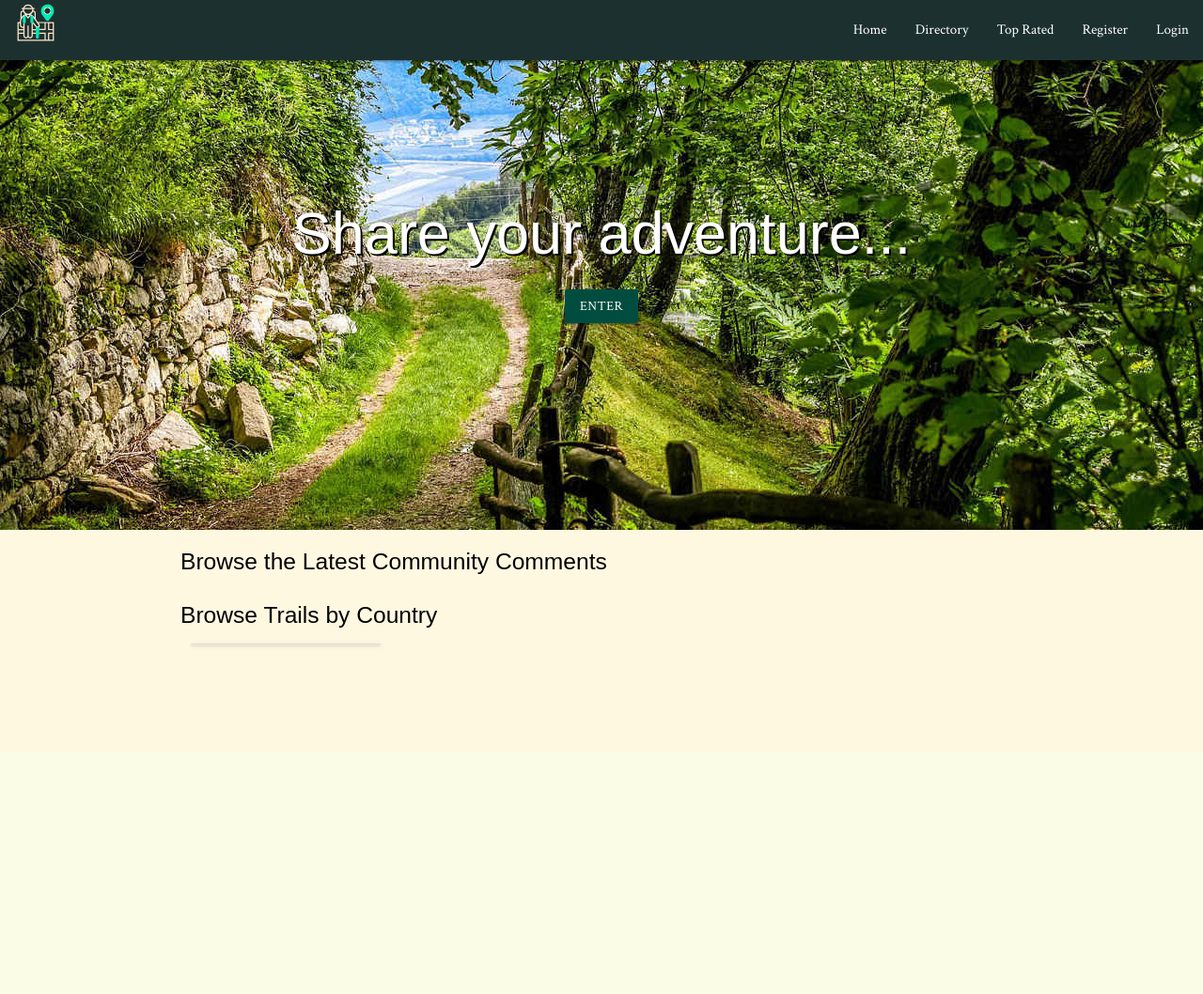
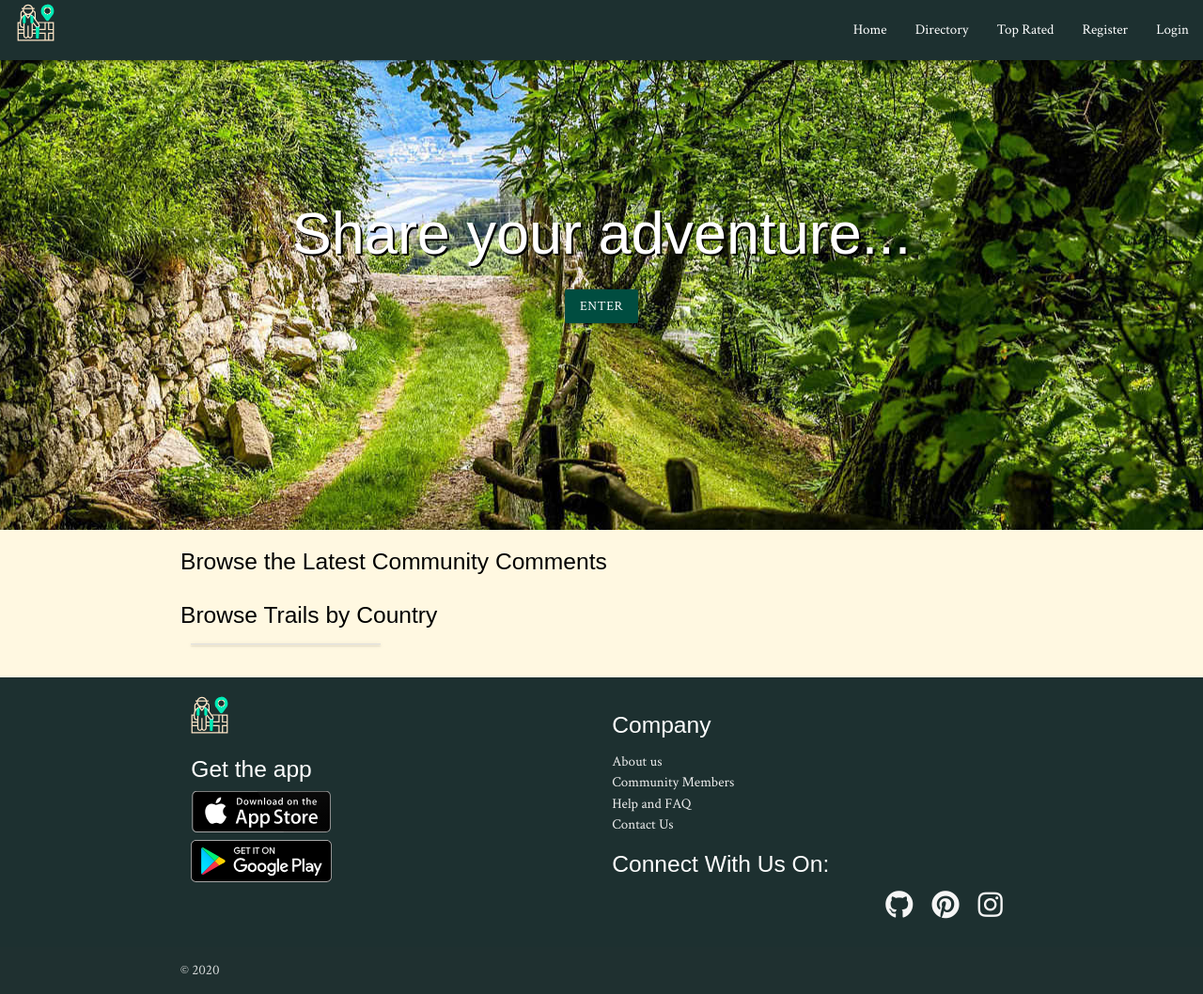
Before and after one commit to Oraclebun/ci-datacentric-project3, a Flask app: page / in a window 1280 px wide. Shown: the whole page at 94% size. Before the commit the page ends 689 px from the top, so only its background shows below. Run offline with Flask 2, Linux system fonts and the light colour scheme; data that the repository does not hold is empty; some libraries are stand-ins or nearby versions; some web fonts are replaced.

Commit message:
add footer to base.template.html, add appstore and google playstore badge image to display on footer

```diff
--- a/static/css/styles.css
+++ b/static/css/styles.css
@@ -120,6 +120,10 @@ padding-right: 1em; /*set this area for ...*/
     filter: invert(86%) sepia(3%) saturate(3689%) hue-rotate(330deg) brightness(111%) contrast(101%);
   }
 
+footer.page-footer{
+    background-color: #1d3030;
+}
+
 .flash{
     font-size: 1rem;
     color: white;
@@ -139,6 +143,11 @@ h2, h3, h4, h5, h6{
 
 .hike-period{
     display: inline-block;
+}
+
+.media{
+    margin: 10px;
+    font-size: 2rem;
 }
 
 nav .brand-logo{
--- a/templates/base.template.html
+++ b/templates/base.template.html
@@ -9,6 +9,9 @@
     <link href="https://fonts.googleapis.com/icon?family=Material+Icons" rel="stylesheet">
     <link href="https://fonts.googleapis.com/css2?family=Ruluko&display=swap" rel="stylesheet">   <!--Headings-->
     <link href="https://fonts.googleapis.com/css2?family=Crimson+Text&display=swap" rel="stylesheet">  <!--Body-->
+
+    <!--Font Awesome-->
+    <link rel="stylesheet" href="https://use.fontawesome.com/releases/v5.14.0/css/all.css" integrity="sha384-HzLeBuhoNPvSl5KYnjx0BT+WB0QEEqLprO+NBkkk5gbc67FTaL7XIGa2w1L0Xbgc" crossorigin="anonymous">
 
     <!-- Compiled and minified Materialize CSS -->
     <link rel="stylesheet" href="https://cdnjs.cloudflare.com/ajax/libs/materialize/1.0.0/css/materialize.min.css">
@@ -74,4 +77,38 @@
     {% block js %}
     {% endblock %}
     </body>
+
+
+        <footer class="page-footer">
+          <div class="container">
+            <div class="row">
+              <div class="col l4 s12">
+              <img class="filter-blanched" src="{{ url_for('static', filename='image/hiker.svg') }}"/>
+                <h5 class="white-text">Get the app</h5>
+                <a href="https://www.apple.com/uk/ios/app-store/"><img src="{{ url_for('static', filename='image/appstore.svg') }}"/></a>
+                <a href="https://play.google.com/store?hl=en"><img src="{{ url_for('static', filename='image/google-play.svg') }}"/></a>
+              </div>
+              <div class="col l6 offset-l2 s12">
+                <h5 class="white-text">Company</h5>
+                <ul>
+                  <li><a class="grey-text text-lighten-3" href="#!">About us</a></li>
+                  <li><a class="grey-text text-lighten-3" href="#!">Community Members</a></li>
+                  <li><a class="grey-text text-lighten-3" href="#!">Help and FAQ</a></li>
+                  <li><a class="grey-text text-lighten-3" href="#!">Contact Us</a></li>
+                </ul>
+                <h5 class="white-text">Connect With Us On:</h5>
+                <a class="grey-text text-lighten-4 right" href="https://www.instagram.com/?hl=en"><span class="media"><i class="fab fa-instagram"></i></span></a>
+                <a class="grey-text text-lighten-4 right" href="https://www.pinterest.com/"><span class="media"><i class="fab fa-pinterest"></i></span></a>
+                <a class="grey-text text-lighten-4 right" href="https://github.com/Oraclebun/"><span class="media"><i class="fab fa-github"></i></span></a>
+              </div>
+            </div>
+          </div>
+          <div class="footer-copyright">
+            <div class="container">
+            © 2020
+
+            </div>
+          </div>
+        </footer>
+
   </html>
--- a/templates/index.html
+++ b/templates/index.html
@@ -12,7 +12,7 @@ Home Page
     </div>
     <div class="overlay">
     <h1>Share your adventure...</h1>
-    <a class="waves-effect waves-light btn teal darken-4" href="{{url_for('create_profile')}}">Enter</a>
+    <a class="waves-effect waves-light btn teal darken-4" href="{{url_for('show_all')}}">Enter</a>
     </div>
 </div>
 
```
Also changed, not shown: README.md, static/image/appstore.svg (added), static/image/google-play.svg (added).
